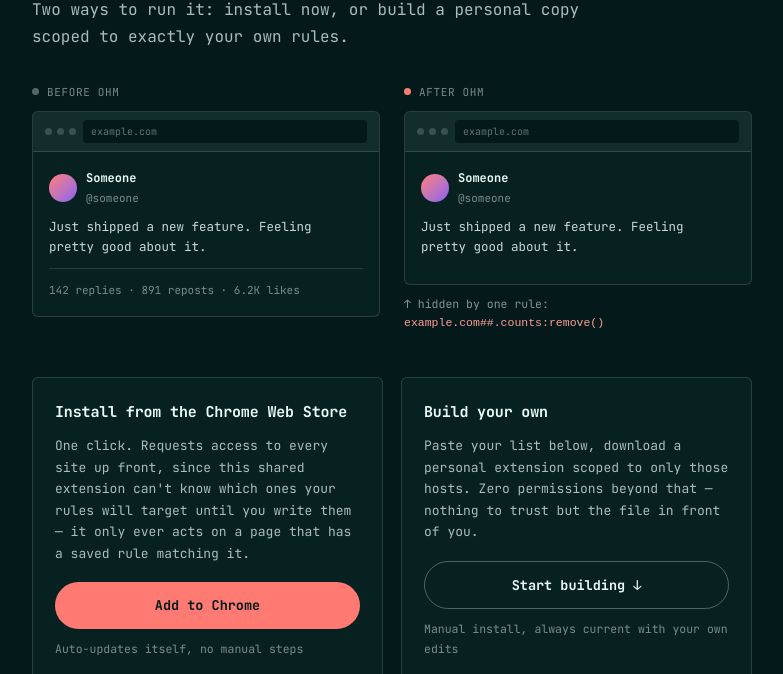
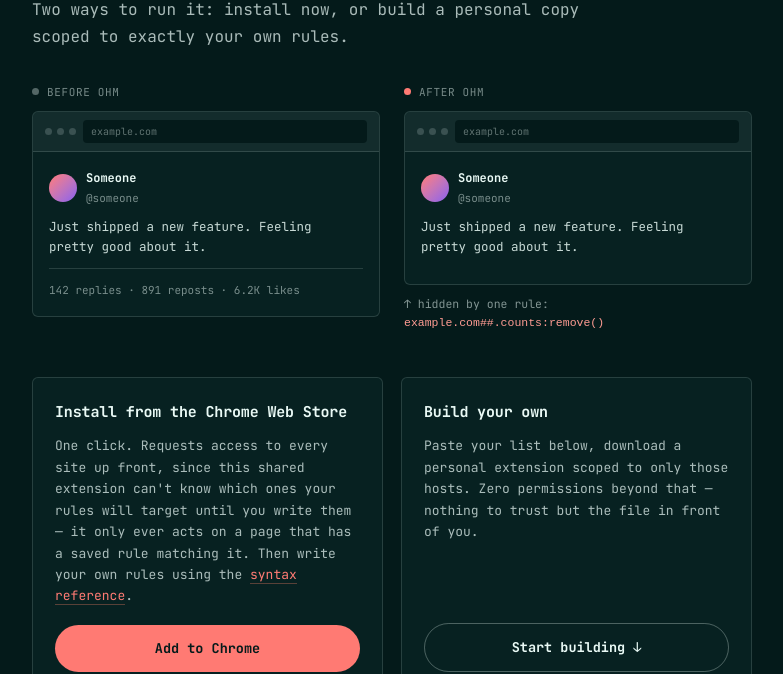
Before and after one commit to wbnns/ohm, a browser extension: page index.html in a window 1280 px wide. Shown: the part 278-952 px from the top of the page, without its empty margins (248-1031 px from the left). Drawn offline with Linux system fonts and the light colour scheme.

Commit message:
Fix chooser button alignment for real, clarify the Store path
The previous fix only worked by accident (both notes happened to be
1-2 lines at the same width). Root cause: .path-note's actual height
fed back into how much room the flex:1 paragraph got to grow, so any
difference in note line-wrap shifted the button position. Give
.path-note a fixed 2-line min-height so it stops varying between
cards regardless of copy length.

Also link the syntax reference from the Store card, so it's clear
that path is: install, then write your own rules using the same
syntax docs the "build your own" path already points at.

```diff
--- a/index.html
+++ b/index.html
@@ -67,7 +67,7 @@
   .path-btn.secondary { background: transparent; color: var(--fg); border: 1px solid rgba(var(--fg-rgb), 0.3); }
   .path-btn.secondary:hover { border-color: var(--fg); }
   .path-btn[aria-disabled="true"] { opacity: 0.45; cursor: default; pointer-events: none; }
-  .path-note { display: block; margin-top: 10px; font-size: 11.5px; color: rgba(var(--fg-rgb), 0.5); }
+  .path-note { display: block; margin-top: 10px; font-size: 11.5px; line-height: 1.7; min-height: 3.4em; color: rgba(var(--fg-rgb), 0.5); }
   #build h2 { font-size: 16px; font-weight: 700; letter-spacing: -0.01em; margin: 0 0 6px; }
   #build > p.lede { font-size: 13.5px; color: rgba(var(--fg-rgb), 0.65); margin: 0 0 20px; }
 </style>
@@ -136,7 +136,7 @@
     <div class="chooser">
       <div class="path">
         <h2>Install from the Chrome Web Store</h2>
-        <p>One click. Requests access to every site up front, since this shared extension can't know which ones your rules will target until you write them — it only ever acts on a page that has a saved rule matching it.</p>
+        <p>One click. Requests access to every site up front, since this shared extension can't know which ones your rules will target until you write them — it only ever acts on a page that has a saved rule matching it. Then write your own rules using the <a href="docs/#syntax">syntax reference</a>.</p>
         <a class="path-btn primary" href="https://chromewebstore.google.com/detail/ffnmgekpfhhaknmahgmfbjgomgdilggi" target="_blank" rel="noopener">Add to Chrome</a>
         <span class="path-note">Auto-updates itself, no manual steps</span>
       </div>
```
